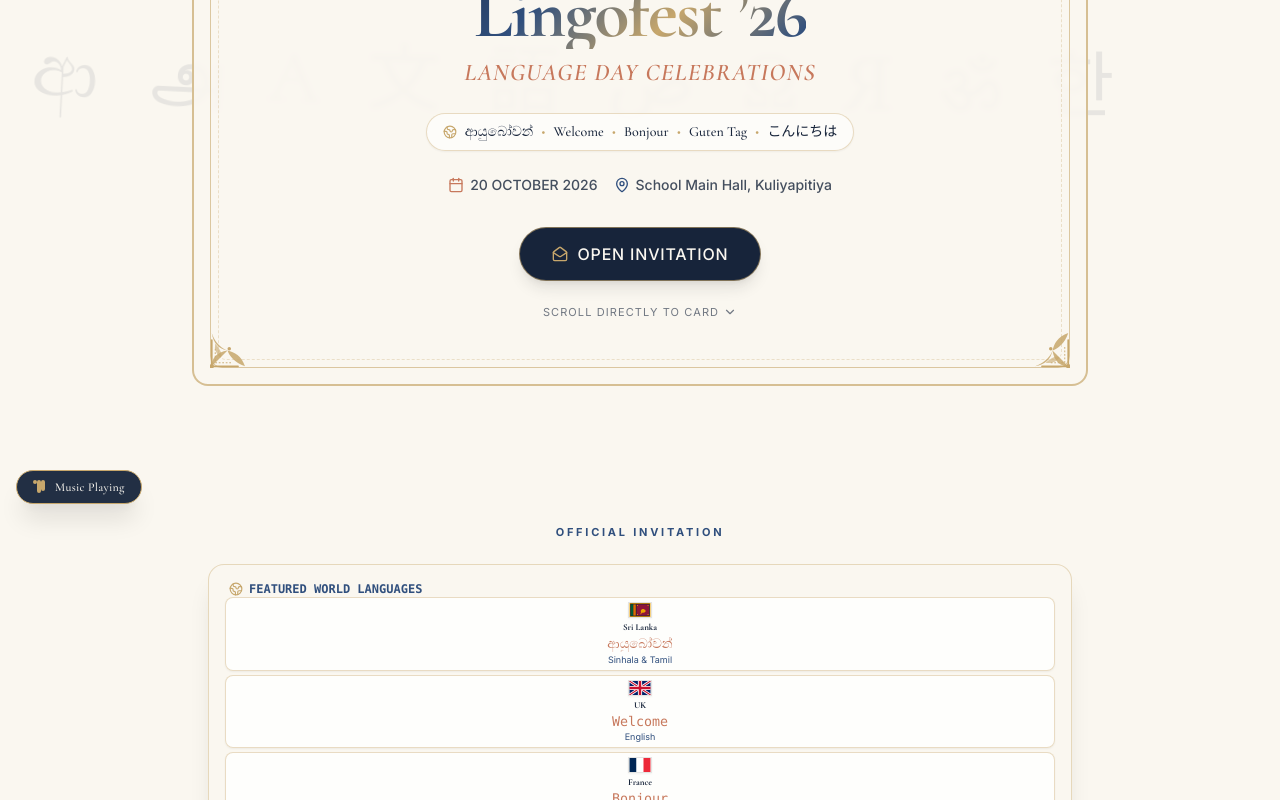
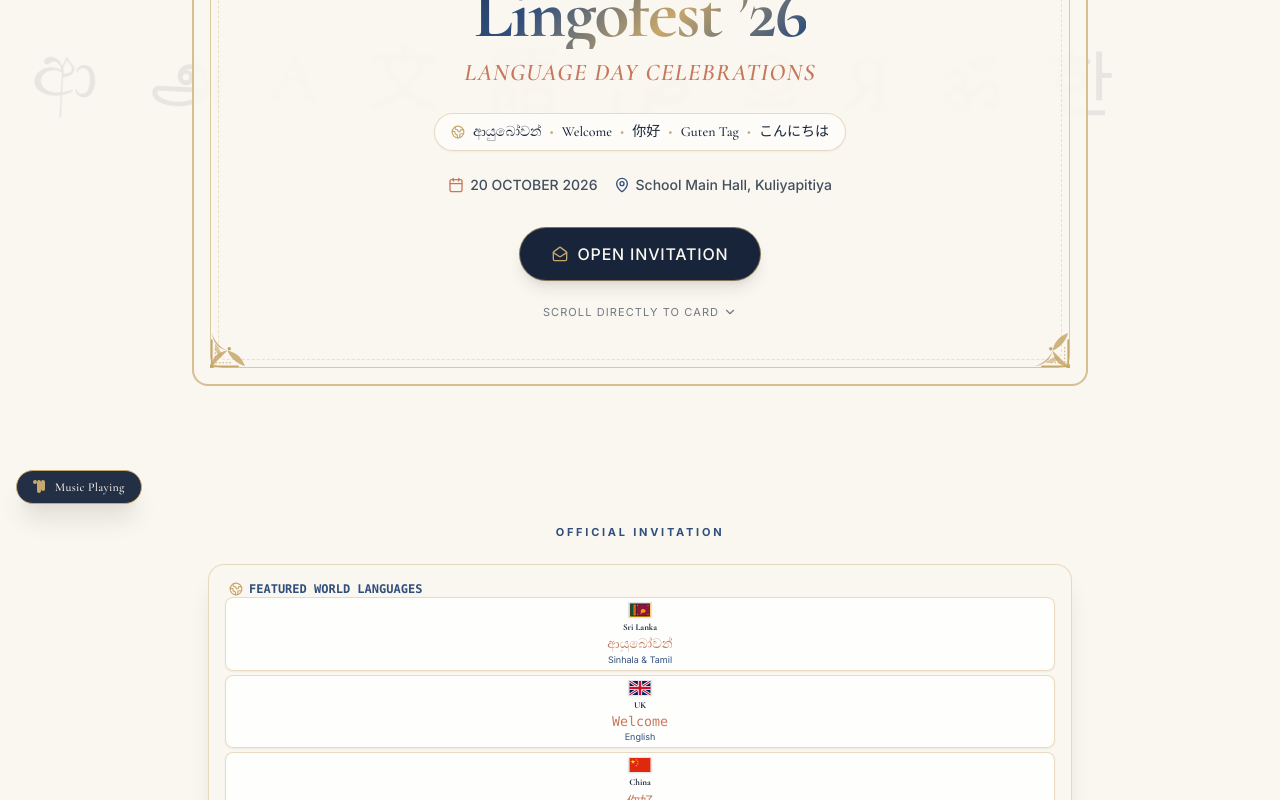
Before and after one commit to RMthisal/lingofest_cck, a React (Vite) app: page / in a window 1280 px wide. Shown: the part 280-1080 px from the top of the page. Built offline with nearby package versions, Linux system fonts and the light colour scheme; a web font is replaced by a local one.

Commit message:
Replace France with China (Mandarin: 你好) in official invitation and greetings

```diff
--- a/src/components/FlagIcon.tsx
+++ b/src/components/FlagIcon.tsx
@@ -200,12 +200,12 @@ export const FlagIcon: React.FC<FlagIconProps> = ({ countryCode, className = "w-
         <svg viewBox="0 0 60 40" className={className} role="img" aria-label={title || "China Flag"}>
           <rect width="60" height="40" fill="#DE2910" />
           {/* Big Star */}
-          <circle cx="10" cy="10" r="4" fill="#FFDE00" />
-          {/* 4 Smaller Stars */}
-          <circle cx="18" cy="5" r="1.3" fill="#FFDE00" />
-          <circle cx="21" cy="9" r="1.3" fill="#FFDE00" />
-          <circle cx="21" cy="14" r="1.3" fill="#FFDE00" />
-          <circle cx="18" cy="18" r="1.3" fill="#FFDE00" />
+          <polygon points="10,4 11.5,8.8 16.5,8.8 12.5,11.8 14,16.5 10,13.5 6,16.5 7.5,11.8 3.5,8.8 8.5,8.8" fill="#FFDE00" />
+          {/* 4 Smaller Stars pointing to center */}
+          <polygon points="20,3 20.6,4.8 22.5,4.8 21,6 21.6,7.8 20,6.6 18.4,7.8 19,6 17.5,4.8 19.4,4.8" fill="#FFDE00" transform="rotate(23 20 5)" />
+          <polygon points="24,7 24.6,8.8 26.5,8.8 25,10 25.6,11.8 24,10.6 22.4,11.8 23,10 21.5,8.8 23.4,8.8" fill="#FFDE00" transform="rotate(45 24 9)" />
+          <polygon points="24,14 24.6,15.8 26.5,15.8 25,17 25.6,18.8 24,17.6 22.4,18.8 23,17 21.5,15.8 23.4,15.8" fill="#FFDE00" />
+          <polygon points="20,19 20.6,20.8 22.5,20.8 21,22 21.6,23.8 20,22.6 18.4,23.8 19,22 17.5,20.8 19.4,20.8" fill="#FFDE00" transform="rotate(20 20 21)" />
         </svg>
       );
 
--- a/src/components/IntroScreen.tsx
+++ b/src/components/IntroScreen.tsx
@@ -99,7 +99,7 @@ export const IntroScreen: React.FC<IntroScreenProps> = ({ onOpenInvitation }) =>
             <span className="text-[#C7A76C]">•</span>
             <span className="text-[#17243A] font-medium">Welcome</span>
             <span className="text-[#C7A76C]">•</span>
-            <span className="text-[#17243A] font-medium">Bonjour</span>
+            <span className="text-[#17243A] font-medium">你好</span>
             <span className="text-[#C7A76C]">•</span>
             <span className="text-[#17243A] font-medium">Guten Tag</span>
             <span className="text-[#C7A76C]">•</span>
--- a/src/data/eventData.ts
+++ b/src/data/eventData.ts
@@ -7,7 +7,7 @@ export const EVENT_DATA: EventConfig = {
   occasion: "Annual Language Day Celebrations",
   invitationLead: "You are cordially invited to grace this special occasion with your esteemed presence.",
   invitationMessage: {
-    p1: "The Principal, Staff, and Students of Kuliyapitiya Central College, together with the Language Club, cordially request the honour of your presence at the annual Language Day Celebrations.",
+    p1: "The Language Club, cordially request the honour of your presence at the annual Language Day Celebrations.",
     p2: "Your invaluable presence will inspire our young linguists and add great honour to our celebration of linguistic harmony and world cultures.",
     p3: "We warmly look forward to welcoming you to this memorable occasion.",
   },
@@ -57,7 +57,7 @@ export const EVENT_DATA: EventConfig = {
 export const FLAGS_DATA: FlagItem[] = [
   { id: "lk", country: "Sri Lanka", language: "Sinhala & Tamil", greeting: "ආයුබෝවන්", script: "සිංහල", code: "LK" },
   { id: "gb", country: "United Kingdom", language: "English", greeting: "Welcome", script: "English", code: "GB" },
-  { id: "fr", country: "France", language: "French", greeting: "Bonjour", script: "Français", code: "FR" },
+  { id: "cn", country: "China", language: "Mandarin", greeting: "你好", script: "中文", code: "CN" },
   { id: "de", country: "Germany", language: "German", greeting: "Guten Tag", script: "Deutsch", code: "DE" },
   { id: "jp", country: "Japan", language: "Japanese", greeting: "こんにちは", script: "日本語", code: "JP" },
 ];
```
